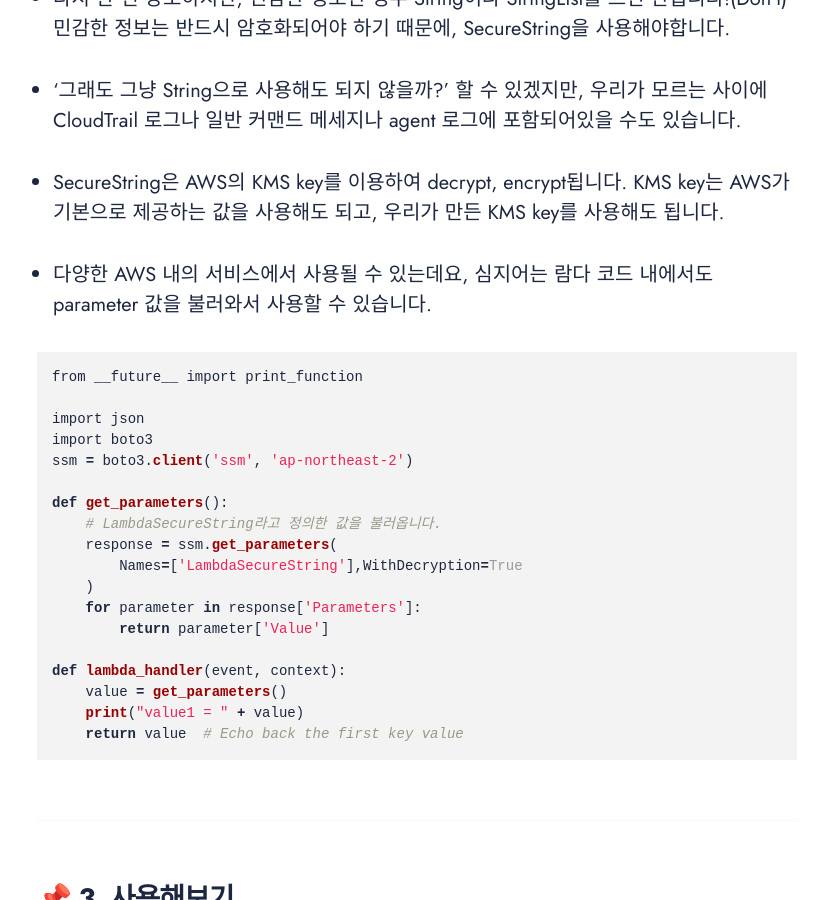
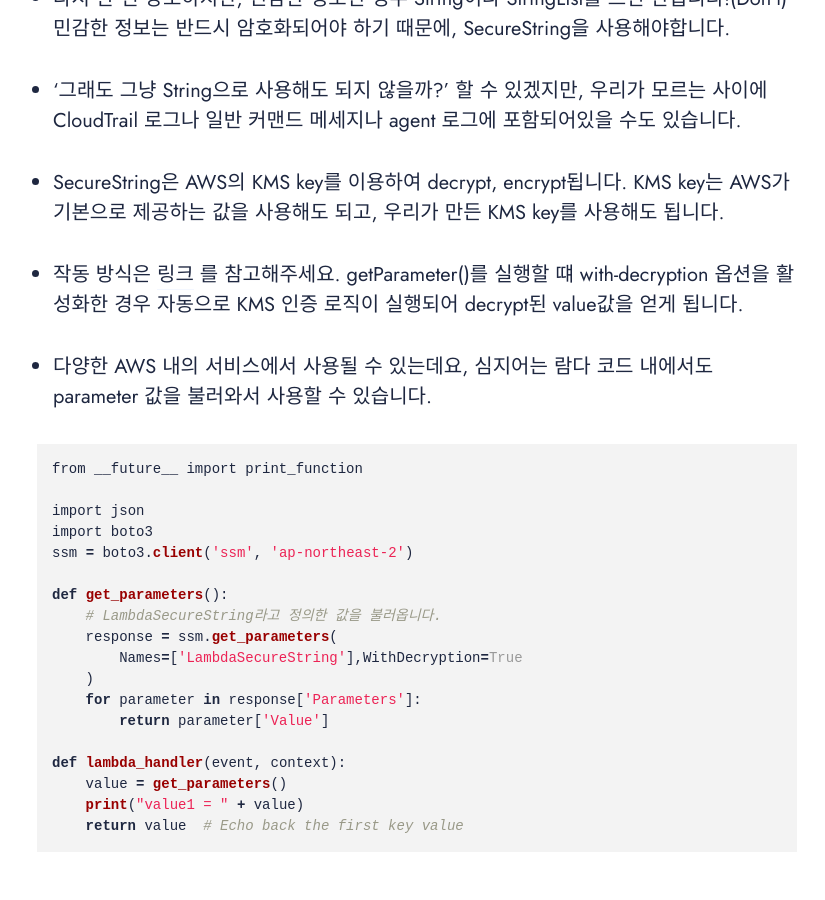
Before and after one commit to itmobrain/itmobrain.github.io, a Jekyll site: the page built from _posts/2021-08-10-aws-ssm-parameter-store.md, in a window 1280 px wide and 900 px high, scrolled down 2940 px. Shown: the whole window, without its empty margins (223-1048 px from the left). Built offline with Jekyll 4.4.1, drawn with Linux system fonts in a browser that asks for light colours; nearby versions of some CDN libraries.

Commit message:
[AWS SSM Parameter Store] SecureString 값을 얻어오는 방식 링크 추가

````diff
--- a/_posts/2021-08-10-aws-ssm-parameter-store.md
+++ b/_posts/2021-08-10-aws-ssm-parameter-store.md
@@ -73,6 +73,8 @@
 
 - SecureString은 AWS의 KMS key를 이용하여 decrypt, encrypt됩니다. KMS key는 AWS가 기본으로 제공하는 값을 사용해도 되고, 우리가 만든 KMS key를 사용해도 됩니다.
 
+- 작동 방식은 [링크](https://docs.aws.amazon.com/kms/latest/developerguide/services-parameter-store.html#parameter-store-advanced-encrypt) 를 참고해주세요. getParameter()를 실행할 떄 with-decryption 옵션을 활성화한 경우 자동으로 KMS 인증 로직이 실행되어 decrypt된 value값을 얻게 됩니다.
+
 - 다양한 AWS 내의 서비스에서 사용될 수 있는데요, 심지어는 람다 코드 내에서도 parameter 값을 불러와서 사용할 수 있습니다.
 
 ```python
@@ -139,7 +141,7 @@
   - **Action** : 허용할 action을 추가합니다. 여기서는 parameter를 불러오는 기능만 테스트하기 때문에 GetParameter에 대한 권한을 추가했습니다.
   - **Resource** : policy를 통해 접근 가능한 parameter를 추가합니다. 위의 예시에서는 '*'을 입력하여 모든 parameter를 접근할 수 있도록 하였습니다.
 
-- 마지막으로 아래의 코드를 통해 parameter를 불러옵니다. [boto3 문서 참고](https://boto3.amazonaws.com/v1/documentation/api/latest/reference/services/ssm.html#SSM.Client.get_parameter)
+- 마지막으로 아래의 코드를 통해 parameter를 불러옵니다. [boto3 문서 참고](!https://boto3.amazonaws.com/v1/documentation/api/latest/reference/services/ssm.html#SSM.Client.get_parameter)
 
 ```python
 def __get_parameter(parameter_name):
````
